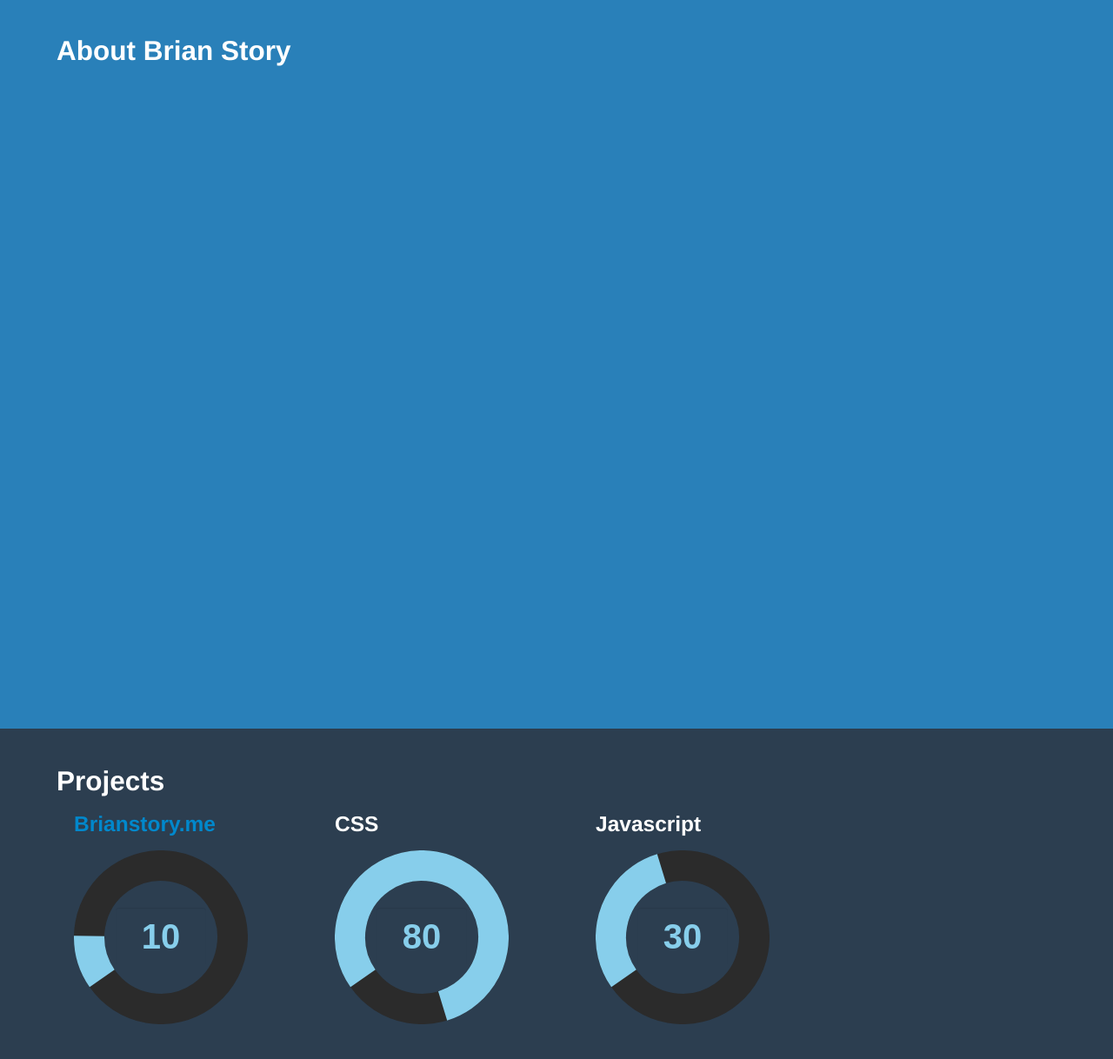
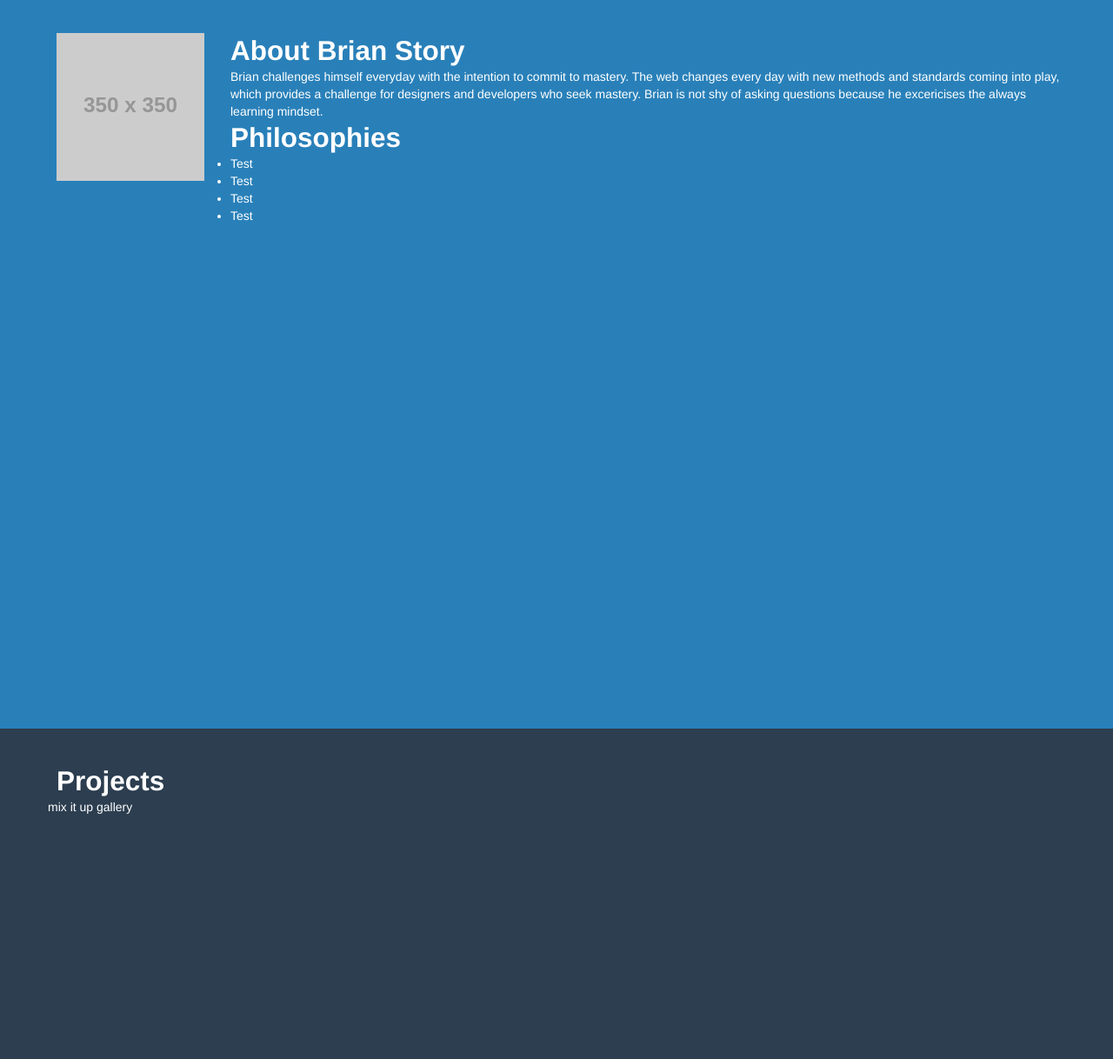
Before and after one commit to bstory32/ProjectSpartacus, a plain HTML site: page brianstory.me/index.html in a window 1280 px wide. Shown: the part 842-2060 px from the top of the page at 87% size. Drawn offline with nearby package versions, Linux system fonts and the light colour scheme; placeholder pictures from the web are drawn by us.

Commit message:
Adds basic content to about section

```diff
--- a/brianstory.me/index.html
+++ b/brianstory.me/index.html
@@ -49,11 +49,28 @@
 <!-- Section 1.5: About -->
 <div class="sectionAbout push-up" id="sectionAbout">
 	<div class="container">
-		<div class="row">
+		<div class="row-fluid">
 			<div class="span12">
 				<div class="about">
+					<div class="span2">
+						<img src="http://placehold.it/350x350">
+					</div>
+					<div class="span10">
 					<h2>About Brian Story</h2>
+					<p>Brian challenges himself everyday with the intention to commit to mastery. The web changes every day with new methods and standards coming into play, which provides a challenge for designers and developers who seek mastery. Brian is not shy of asking questions because he excericises the always learning mindset.</p>
+					</div>
+
+					<div class="span10 pull-right">
+						<h2>Philosophies</h2>
+						<ul>
+							<li>Test</li>
+							<li>Test</li>
+							<li>Test</li>
+							<li>Test</li>
+						</ul>
+					</div>
 				</div>
+
 			</div>
 		</div>
 	</div>
@@ -65,18 +82,7 @@
 			<div class="span12">
 				<div class="projects">
 					<h2>Projects</h2>
-					<div class="span3">
-                        <h3><a href="#">Brianstory.me</a></h3>
-                        <input type="text" value="10" class="dial"/>
-                    </div>
-                    <div class="span3">
-                        <h3>CSS</h3>
-                        <input type="text" value="80" class="dial"/>
-                    </div>
-                    <div class="span3">
-                        <h3>Javascript</h3>
-                        <input type="text" value="30" class="dial"/>
-                    </div>
+					mix it up gallery
 				</div>
 			</div>
 		</div>
@@ -90,6 +96,7 @@
 			<div class="span12">
 				<div class="codeSamples">
 					<h2>Code Sample</h2>
+					<p>Commit to mastery</p>
 				</div>
 			</div>
 		</div>
```
